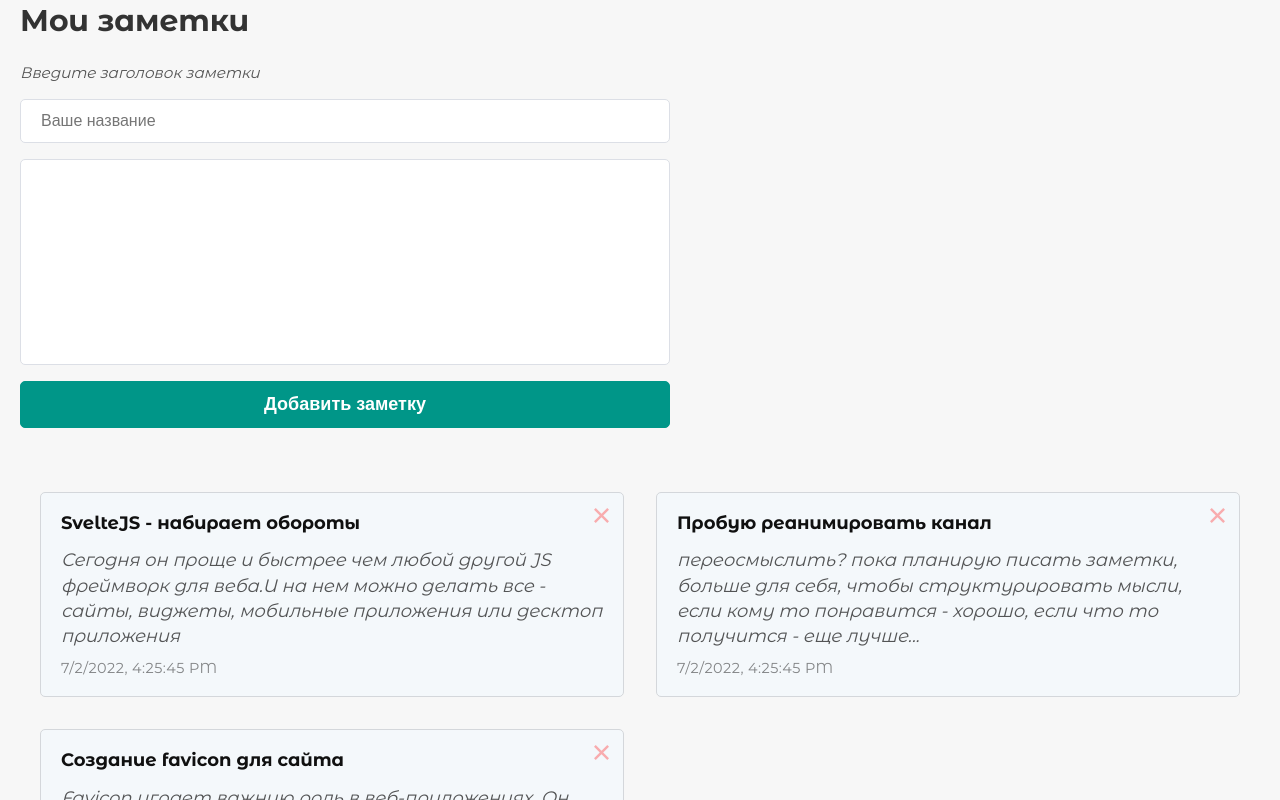
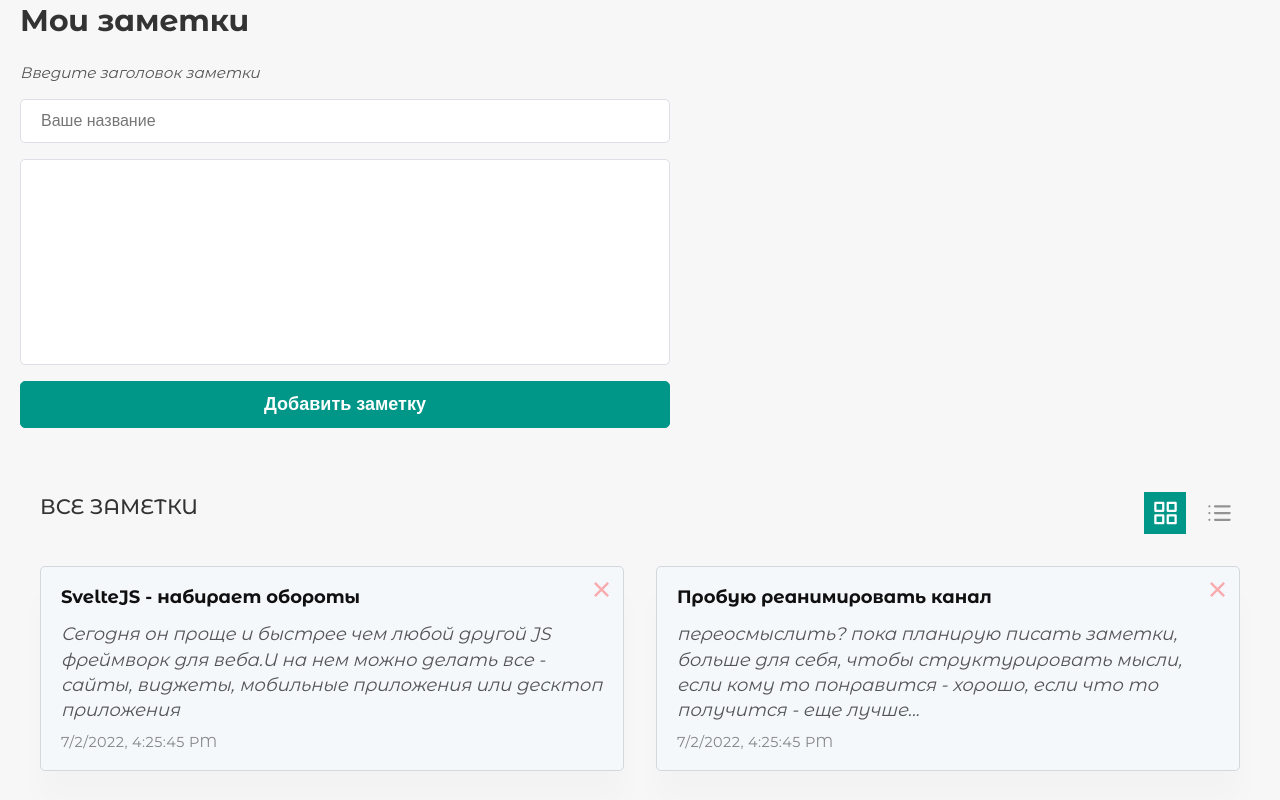
Before and after one commit to yurkaronin/E-NoTe, a Vue app: page / in a window 1280 px wide. Shown: the top 800 px of the page. Built offline with nearby package versions, Linux system fonts and the light colour scheme.

Commit message:
Добавил кнопки переключения внешнего вида сетки с заметками и анимацию для элементов

```diff
--- a/src/components/NotesList.vue
+++ b/src/components/NotesList.vue
@@ -1,13 +1,62 @@
 <template>
   <div class="notes">
     <div class="wrapper">
+      <header class="notes__header">
+        <h2 class="title">Все заметки</h2>
+        <ul class="notes__btn-list">
+          <li>
+            <button
+              type="button"
+              :class="{ active: grid }"
+              @click="grid = true"
+            >
+              <svg
+                xmlns="http://www.w3.org/2000/svg"
+                fill="none"
+                stroke="currentColor"
+                stroke-linecap="round"
+                stroke-linejoin="round"
+                stroke-width="2"
+                viewBox="0 0 24 24"
+              >
+                <path d="M3 3h7v7H3zm11 0h7v7h-7zm0 11h7v7h-7zM3 14h7v7H3z" />
+              </svg>
+            </button>
+          </li>
+          <li>
+            <button
+              type="button"
+              :class="{ active: !grid }"
+              @click="grid = false"
+            >
+              <svg
+                xmlns="http://www.w3.org/2000/svg"
+                fill="none"
+                stroke="currentColor"
+                stroke-linecap="round"
+                stroke-linejoin="round"
+                stroke-width="2"
+                viewBox="0 0 24 24"
+              >
+                <path d="M8 6h13M8 12h13M8 18h13M3 6h0m0 6h0m0 6h0" />
+              </svg>
+            </button>
+          </li>
+        </ul>
+      </header>
+
       <ul class="notes__list">
-        <li class="notes__item" v-for="(note, index) in notes" :key="index">
+        <li class="notes__item"  :grid="grid" :class="{ full: !grid }" v-for="(note, index) in notes" :key="index">
           <h3>{{ note.title }}</h3>
           <p>{{ note.description }}</p>
           <time> {{ note.date }} </time>
 
-          <button class="notes__btn" type="button" title="Удалить заметку" @click="removeNote(index)">
+          <button
+            class="notes__btn"
+            type="button"
+            title="Удалить заметку"
+            @click="removeNote(index)"
+          >
             <svg
               xmlns="http://www.w3.org/2000/svg"
               fill="none"
@@ -24,13 +73,19 @@
     </div>
   </div>
 </template>
+
 <script>
 export default {
+  data() {
+    return {
+      grid: true,
+    }
+  },
   props: {
     notes: {
       type: Array,
       require: true,
-    },
+    }
   },
   methods: {
     removeNote(index) {
@@ -55,6 +110,8 @@ export default {
     border: 1px solid #d4d7db;
     position: relative;
     border-radius: 5px;
+    transition: all 0.25s cubic-bezier(0.02, 0.01, 0.47, 1);
+    box-shadow: 0 30px 30px rgba(0,0,0,0.02);
 
     h3 {
       margin-bottom: 12px;
@@ -72,6 +129,29 @@ export default {
       font-size: 0.9rem;
       margin-top: 9px;
       display: block;
+    }
+    &.full {
+      width: 100%;
+    }
+
+    &:hover {
+      box-shadow: 0 30px 30px rgba(0,0,0,0.04);
+      transform: translate(0, -6px);
+      transition-delay: 0s !important;
+    }
+  }
+  &__header {
+    display: flex;
+    align-items: flex-start;
+    justify-content: space-between;
+    flex-wrap: wrap;
+    gap: 32px;
+    margin-bottom: 32px;
+    .title {
+      margin: 0;
+      font-size: 21px;
+      font-weight: 500;
+      text-transform: uppercase;
     }
   }
   &__btn {
@@ -93,6 +173,36 @@ export default {
       position: absolute;
       width: 15px;
       height: 15px;
+      transition: all 0.3;
+    }
+  }
+  &__btn-list {
+    display: flex;
+    gap: 12px;
+
+    button {
+      background-color: transparent;
+      border: none;
+      width: 42px;
+      height: 42px;
+      display: flex;
+      align-items: center;
+      justify-content: center;
+      cursor: pointer;
+
+      svg {
+        width: 90%;
+        height: 90%;
+        opacity: 0.4;
+        pointer-events: none;
+      }
+      &.active {
+        background-color: #009688;
+        svg {
+          stroke: #fff;
+          opacity: 1;
+        }
+      }
     }
   }
 }
```
Also changed, not shown: src/assets/img/icons/column.svg (added), src/assets/img/icons/grid.svg (added). Lines whose indentation alone changed are shown as unchanged.
